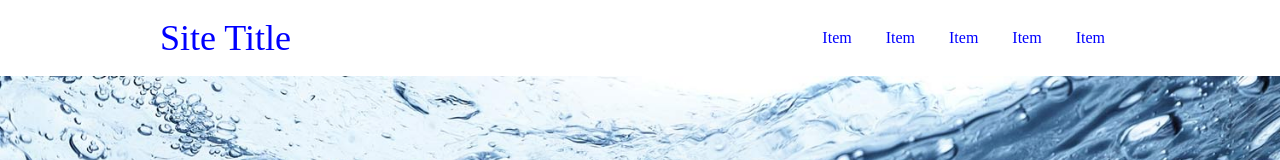
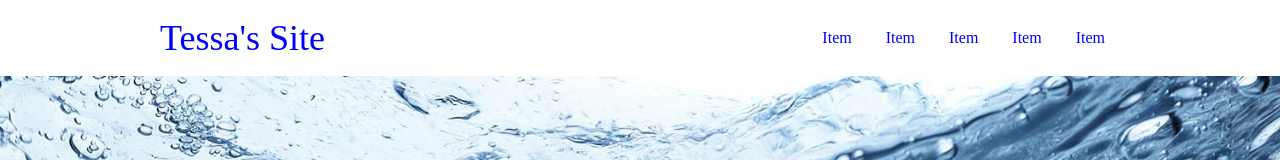
Before and after one commit to tessak22/HTML-CSS-301-Practical-Website-Skills, a plain HTML site: page index.html in a window 1280 px wide. Shown: the top 160 px of the page. Drawn offline with nearby package versions, Linux system fonts and the light colour scheme.

Commit message:
Change Titles

```diff
--- a/index.html
+++ b/index.html
@@ -2,7 +2,7 @@
 <html>
 <head>
 	<meta name="viewport" content="width=device-width, initial-scale=1.0">
-	<title>Site Title</title>
+	<title>Tessa's Site</title>
 	<link rel="stylesheet" type="text/css" href="css/reset.css">
 	<link rel="stylesheet" type="text/css" href="css/style.css">
 	<link rel="stylesheet" type="text/css" href="css/responsive.css">
@@ -13,7 +13,7 @@
 	<header>
 		<div class="container">
 			<div class="logo">
-				<h1><a href="index.html">Site Title</a></h1>
+				<h1><a href="index.html">Tessa's Site</a></h1>
 			</div>
 			<div class="nav-toggle">
 				<i class="fa fa-bars"></i>
```
